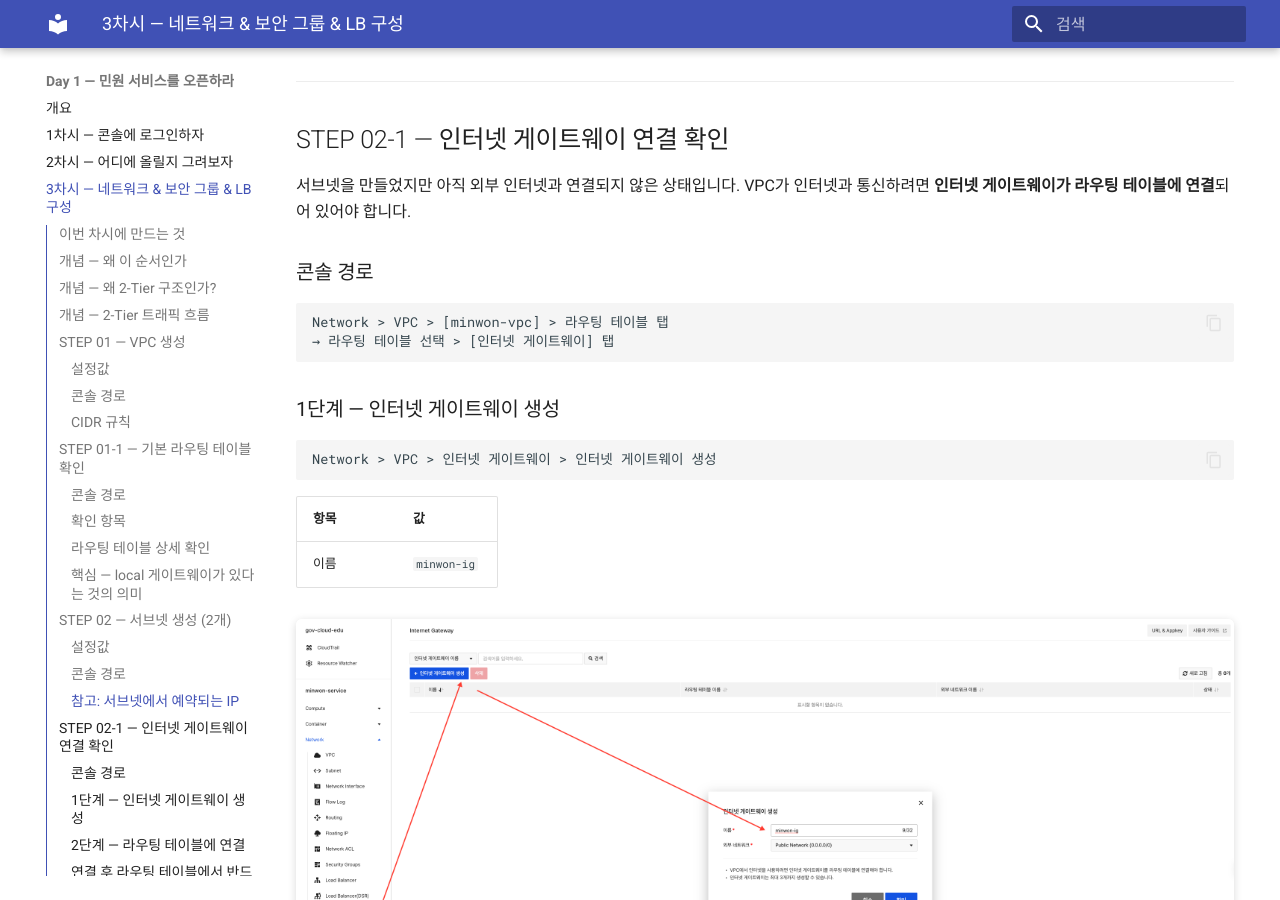
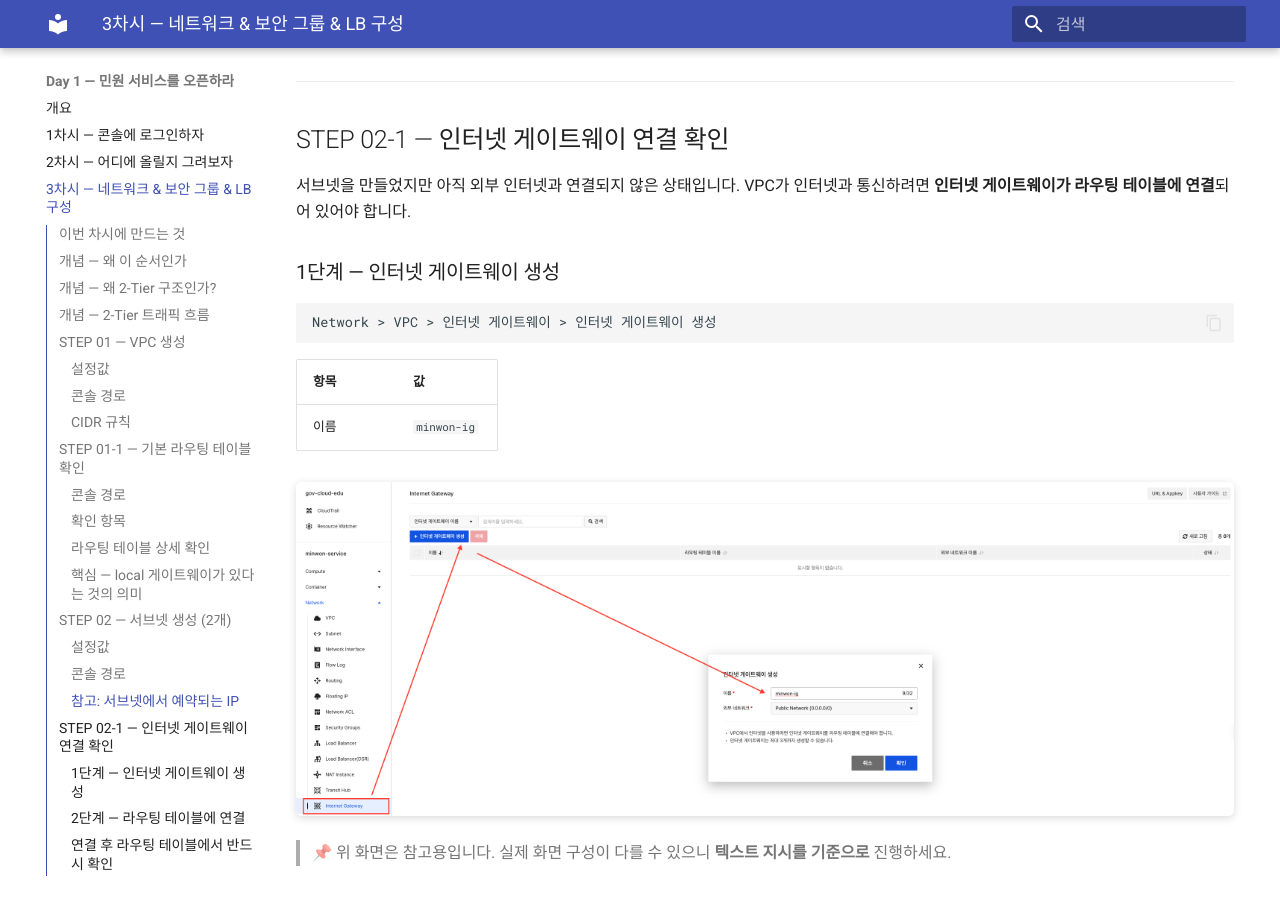
Before and after one commit to skilleat-labs/cloud-native-minwon-lab, an MkDocs documentation site: the page built from docs/day1/session3.md, in a window 1280 px wide and 900 px high, scrolled down 7303 px. Built offline with MkDocs 1.6.1 and Material for MkDocs 9.7.7, drawn with Linux system fonts in a browser that asks for light colours.

Commit message:
docs: 인터넷 게이트웨이 탭 콘솔 경로 제거

````diff
--- a/docs/day1/session3.md
+++ b/docs/day1/session3.md
@@ -212,13 +212,6 @@ Network > VPC > 서브넷 관리 > 서브넷 생성
 
 서브넷을 만들었지만 아직 외부 인터넷과 연결되지 않은 상태입니다.
 VPC가 인터넷과 통신하려면 **인터넷 게이트웨이가 라우팅 테이블에 연결**되어 있어야 합니다.
-
-### 콘솔 경로
-
-```
-Network > VPC > [minwon-vpc] > 라우팅 테이블 탭
-→ 라우팅 테이블 선택 > [인터넷 게이트웨이] 탭
-```
 
 ### 1단계 — 인터넷 게이트웨이 생성
 
````
